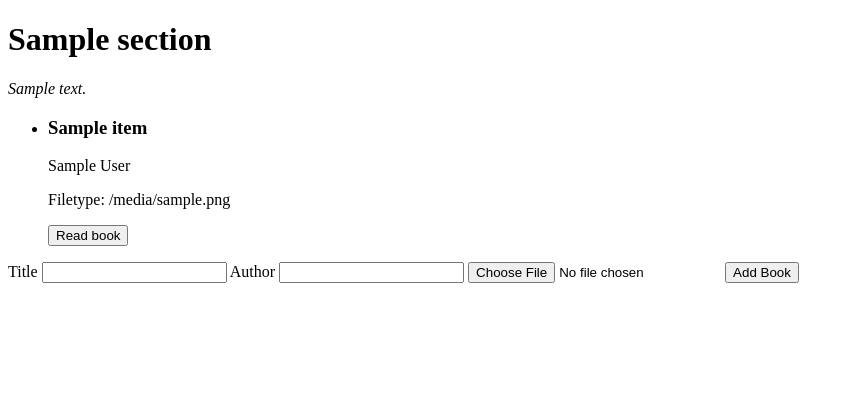
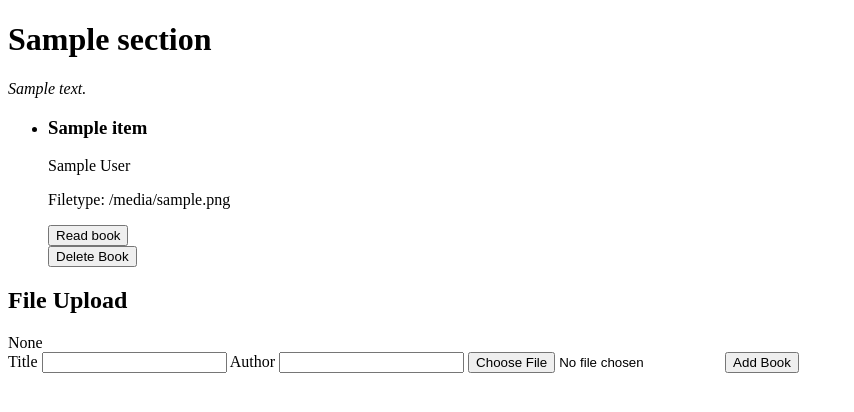
Before and after one commit to Param302/Library-Management-System, a Flask app: page /s/1 in a window 1280 px wide. Shown: the top 412 px of the page, without its empty margins (0-854 px from the left). Run offline with Flask 3, Linux system fonts and the light colour scheme; a user stored in the database is signed in; tables that the repository leaves empty hold one stand-in row (values such as "Sample post"); a database or web service that is not in the repository returns one stand-in record (values such as "Sample title"); data that the repository does not hold is empty.

Commit message:
Added Book API with GET,POST,DELETE method

```diff
--- a/api.py
+++ b/api.py
@@ -1,5 +1,9 @@
-from models import Section
-from utils import get_books_by_section, get_sections
+import os
+from flask import request
+import werkzeug
+import werkzeug.datastructures
+from models import Book, Section
+from utils import get_books_by_section, get_sections, UPLOAD_FOLDER
 
 from app import db
 from flask_restful import Resource, reqparse, fields, marshal_with
@@ -22,6 +26,14 @@ section_parser = reqparse.RequestParser()
 section_parser.add_argument("name", type=str, required=True)
 section_parser.add_argument("description", type=str)
 
+books_parser = reqparse.RequestParser()
+books_parser.add_argument("title", type=str, required=True)
+books_parser.add_argument("author", type=str, required=True)
+books_parser.add_argument("section_id", type=int, required=True)
+books_parser.add_argument("filename", type=str, required=True)
+books_parser.add_argument("filetype", type=str, required=True)
+# books_parser.add_argument("file", type=werkzeug.datastructures.FileStorage, required=True, location="files")
+
 section_fields = {
     "section_id": fields.Integer,
     "name": fields.String,
@@ -30,6 +42,16 @@ section_fields = {
 }
 
 section_books_fields = {
+    "book_id": fields.Integer,
+    "title": fields.String,
+    "author": fields.String,
+    "section_id": fields.Integer,
+    "filename": fields.String,
+    "filetype": fields.String,
+    "created_at": fields.DateTime
+}
+
+book_field = {
     "book_id": fields.Integer,
     "title": fields.String,
     "author": fields.String,
@@ -62,14 +84,45 @@ class SectionAPI(Resource):
         db.session.commit()
         return section, 201
 
-    @marshal_with(section_fields)
     def delete(self, section_id):
         section = Section.query.get(section_id)
         if not section:
             return {"message": "Section not found"}, 404
         db.session.delete(section)
         db.session.commit()
-        return section, 200
+        return 200
 
 
-    ...
+class BookAPI(Resource):
+
+    def get(self, book_id):
+        book = Book.query.get(book_id)
+        if not book:
+            return {"message": "Book not found"}, 404
+        return book, 200
+
+    @marshal_with(book_field)
+    def post(self):
+        args = books_parser.parse_args()
+        title = args.get("title")
+        author = args.get("author")
+        section_id = args.get("section_id")
+        filename = args.get("filename")
+        filetype = args.get("filetype")
+        book = Book.query.filter_by(title=title, author=author).first()
+        if book:
+            return {"message": "Book already exists"}, 409
+        book = Book(title=title, author=author, section_id=section_id, filename=filename, filetype=filetype)
+        db.session.add(book)
+        db.session.commit()
+
+        return book, 201
+
+    def delete(self, book_id):
+        book = Book.query.get(book_id)
+        if not book:
+            return {"message": "Book not found"}, 404
+        os.remove(os.path.join(UPLOAD_FOLDER, book.filename))
+        db.session.delete(book)
+        db.session.commit()
+        return 200
--- a/app.py
+++ b/app.py
@@ -1,3 +1,4 @@
+import os
 from flask import Flask
 from flask_restful import Api
 from flask_bcrypt import Bcrypt
@@ -6,11 +7,14 @@ from flask_login import LoginManager
 from flask_sqlalchemy import SQLAlchemy
 
 db = SQLAlchemy()
-# api = Api()
+UPLOAD_FOLDER = "./uploads"
+ALLOWED_EXTENSIONS = {"pdf", "epub"}
 
 def create_app():
     app = Flask(__name__, template_folder='templates')
     app.config["SQLALCHEMY_DATABASE_URI"] = "sqlite:///./test.db"
+    os.makedirs(UPLOAD_FOLDER, exist_ok=True)
+    app.config["UPLOAD_FOLDER"] = UPLOAD_FOLDER
     app.secret_key = "Some key"
 
     db.init_app(app)
@@ -20,7 +24,7 @@ def create_app():
     login_manager = LoginManager(app)
 
     from models import User
-    from api import SectionAPI
+    from api import SectionAPI, BookAPI
     from routes import user_routes, librarian_routes
 
     @login_manager.user_loader
@@ -36,5 +40,6 @@ def create_app():
     librarian_routes(app, db, bcrypt)
 
     api.add_resource(SectionAPI, '/api/section', '/api/section/<int:section_id>')
+    api.add_resource(BookAPI, '/api/book', '/api/book/upload', '/api/book/<int:book_id>')
 
     return app
--- a/routes.py
+++ b/routes.py
@@ -1,9 +1,10 @@
+import os
+import requests
 from functools import wraps
-import json
-import requests
-from utils import get_books_by_section, get_transactional_details, get_transactions, is_valid_password, get_sections, get_user_books, get_users, get_books_data
+from utils import allowed_file, get_books_by_section, get_transactional_details, get_transactions, is_valid_password, get_sections, get_user_books, get_users, get_books_data
 from models import User, Section, Book, Transaction, Feedback
 
+from werkzeug.utils import secure_filename
 from flask import render_template, request, redirect, url_for, jsonify
 from flask_login import current_user, login_required, login_user, logout_user
 
@@ -137,7 +138,9 @@ def librarian_routes(app, db, bcrypt):
 
     @app.route('/admin', methods=['GET', 'POST'])
     def admin():    # Admin123*
-        if current_user and current_user.is_authenticated and current_user.role != "admin":
+        if current_user and current_user.is_authenticated:
+            if current_user.role == "admin":
+                return redirect(url_for('admin_dashboard'))
             return redirect(url_for('index'))
 
         if request.method == "GET":
@@ -178,18 +181,43 @@ def librarian_routes(app, db, bcrypt):
 
     # !PENDING: Adding Books in section and CRUD API of section and books
 
-    @app.route('/s/<int:section_id>')
+    @app.route('/s/<int:section_id>', methods=['GET', 'POST'])
     @login_required
     @role_required("admin")
     def section(section_id):
+        file_code = None
         section = Section.query.get(section_id)
         if not section:
             return redirect(url_for('all_sections'))
+        if request.method == "POST":
+            if request.form.get("title"):   # For Adding a book
+                file = request.files["file"]
+                filename, filetype = file.filename.split(".")
+                data = {
+                    "title": request.form.get("title"),
+                    "author": request.form.get("author"),
+                    "section_id": section_id,
+                    "filetype": filetype
+                }
+
+                if file and allowed_file(file.filename):
+                    filename = secure_filename(file.filename)
+                    data["filename"] = filename
+                    req = requests.post(
+                        f"http://localhost:5000/api/book/upload", json=data, headers={'Content-Type': 'application/json'})
+                    file_code = req.status_code
+                    file.save(os.path.join(app.config['UPLOAD_FOLDER'], filename))
+                else:
+                    file_code = -1      # Invalid file type
+
+            else:       # Deleting a book
+                req = requests.delete(f"http://localhost:5000/api/book/{request.form.get('book_id')}", json=request.form.to_dict(
+                ), headers={'Content-Type': 'application/json'})
+                file_code = req.status_code
+
         req = requests.get(f"http://localhost:5000/api/section/{section_id}")
-        print(req.status_code)
-        print(req.json(), type(req.json()))
-        # return render_template("section.html", section=section, )
-        return render_template("section.html", section=section, books=req.json())
+
+        return render_template("section.html", section=section, books=req.json(), file_code=file_code)
 
     @app.route('/book_status')
     @login_required
--- a/templates/section.html
+++ b/templates/section.html
@@ -5,6 +5,7 @@
     <meta charset="UTF-8">
     <meta name="viewport" content="width=device-width, initial-scale=1.0">
     <title>{{section.name}} Section | Library Management System</title>
+    <!-- <meta http-equiv="refresh" content="30"> -->
 </head>
 
 <body>
@@ -17,10 +18,16 @@
             <p>{{book.author}}</p>
             <p>Filetype: {{book.filetype}}</p>
             <button>Read book</button>
+            <form action="/s/{{section.section_id}}" method="POST">
+                <input type="hidden" name="book_id" value="{{book.book_id}}">
+                <button>Delete Book</button>
+            </form>
         </li>
         {% endfor %}
     </ul>
-    <form action="/s/{{section.section_id}}/add" id="addbook" method="POST" enctype="multipart/form-data">
+    <h2>File Upload</h2>
+    {{file_code}}
+    <form action="/s/{{section.section_id}}" id="addbook" method="POST" enctype="multipart/form-data">
         <label for="title">Title</label>
         <input type="text" name="title" id="title" required>
         <label for="author">Author</label>
--- a/utils.py
+++ b/utils.py
@@ -1,5 +1,6 @@
 import re
 from string import punctuation
+from app import ALLOWED_EXTENSIONS, UPLOAD_FOLDER
 from models import User, Section, Book, Transaction, Feedback
 
 def is_valid_password(password, username):
@@ -109,3 +110,7 @@ def get_avg_rating(book_id):
             return feedback["rating"]
 
     return total_rating / n if n else 0
+
+
+def allowed_file(filename):
+    return "." in filename and filename.rsplit(".", 1)[1].lower() in ALLOWED_EXTENSIONS
```
Also changed, not shown: 4 other files.
